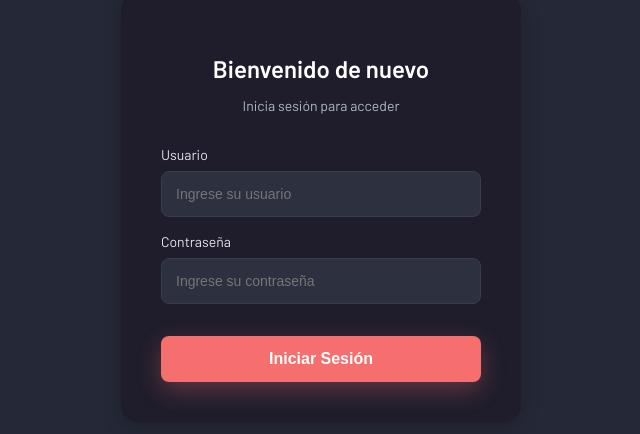
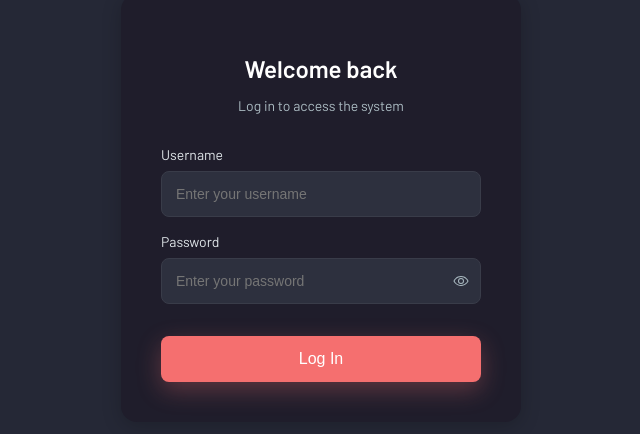
Before and after one commit to Willi005/KetchupFrontend, a React (Vite) app: page /login in a window 1280 px wide. Shown: the part 192-626 px from the top of the page, without its empty margins (319-959 px from the left). Built offline with nearby package versions, Linux system fonts and the light colour scheme.

Commit message:
order panel fixes

```diff
--- a/src/component/OrderPanel/OrderPanel.css
+++ b/src/component/OrderPanel/OrderPanel.css
@@ -9,6 +9,7 @@
     font-size: 20px;
     font-weight: 600;
     margin: 0 0 24px 0;
+    text-align: center;
 }
 
 .order-items-list {
@@ -217,7 +218,8 @@
 
 .error-txt {
     color: #ff7ca9;
-    font-size: 12px;
-    margin-top: -10px;
-    margin-bottom: 5px;
+    font-size: 14px;
+    margin-bottom: 0px;
+    margin-top: 0px;
+
 }
--- a/src/component/OrderPanel/OrderPanel.jsx
+++ b/src/component/OrderPanel/OrderPanel.jsx
@@ -205,7 +205,7 @@
                             <span className="label">Change</span>
                             {/* Lógica para mostrar '$ 0' si está vacío, o '$ ---' si falta dinero */}
                             <span className={`value ${(amountPaid && change < 0) ? 'error-txt' : ''}`}>
-                                $ {amountPaid ? (change >= 0 ? change : '---') : '0'}
+                                $ {amountPaid ? (change >= 0 ? change : '-') : '0'}
                             </span>
                         </div>
                         {change < 0 && amountPaid && <p className="error-txt">Insufficient mount</p>}
--- a/src/pages/Login/LoginPage.css
+++ b/src/pages/Login/LoginPage.css
@@ -15,14 +15,6 @@
     text-align: center;
     box-shadow: 0px 4px 20px rgba(0, 0, 0, 0.2);
 }
-
-.login-logo {
-    width: 80px;
-    height: 80px;
-    margin-bottom: 24px;
-    filter: drop-shadow(0 0 8px rgba(245, 111, 111, 0.4));
-}
-
 .login-title {
     color: #fff;
     font-size: 24px;
@@ -46,6 +38,7 @@
     display: flex;
     flex-direction: column;
     align-items: flex-start;
+    width: 100%; /* Asegura que ocupe todo el ancho */
 }
 
 .form-label {
@@ -54,20 +47,55 @@
     font-size: 14px;
 }
 
+/* Contenedor relativo para posicionar el icono del ojo */
+.password-input-wrapper {
+    position: relative;
+    width: 100%;
+}
+
 .form-input {
     width: 100%;
     background-color: #2D303E;
     border: 1px solid #393C49;
     border-radius: 8px;
     padding: 14px;
+    /* Dejamos espacio a la derecha para que el texto no se monte sobre el icono */
+    padding-right: 45px;
     color: #FFFFFF;
     font-size: 14px;
     outline: none;
     transition: border-color 0.3s ease;
 }
 
+/* Ocultar el botón nativo de "mostrar contraseña" de los navegadores (Edge, Chrome) */
+.form-input::-ms-reveal,
+.form-input::-ms-clear {
+    display: none;
+}
+
 .form-input:focus {
     border-color: #f56f6f;
+}
+
+/* Estilo para nuestro botón personalizado */
+.password-toggle-btn {
+    position: absolute;
+    right: 12px;
+    top: 50%;
+    transform: translateY(-50%);
+    background: none;
+    border: none;
+    color: #ABBBC2; /* Color base sutil */
+    cursor: pointer;
+    display: flex;
+    align-items: center;
+    justify-content: center;
+    transition: color 0.3s ease;
+    padding: 0;
+}
+
+.password-toggle-btn:hover {
+    color: #f56f6f; /* Color de acento al pasar el mouse */
 }
 
 .login-button {
@@ -78,14 +106,14 @@
     padding: 14px;
     border-radius: 8px;
     font-size: 16px;
-    font-weight: 600;
+    font-weight: 400;
     cursor: pointer;
     box-shadow: 0px 8px 24px rgba(245, 111, 111, 0.3);
     transition: all 0.3s ease;
 }
 
 .login-button:hover {
-    background-color: #ff7ca9; /* Un tono ligeramente más claro o rosado al hover */
+    background-color: #ff7ca9;
     box-shadow: 0px 8px 24px rgba(245, 111, 111, 0.5);
 }
 
--- a/src/pages/Login/LoginPage.jsx
+++ b/src/pages/Login/LoginPage.jsx
@@ -1,11 +1,16 @@
 import { useState } from 'react';
 import { useAuth } from '../../context/AuthContext.jsx';
 import { useNavigate } from 'react-router-dom';
+import { Eye, EyeSlash } from "@phosphor-icons/react";
 import './LoginPage.css';
 
 export function LoginPage() {
     const [username, setUsername] = useState('');
     const [password, setPassword] = useState('');
+
+    // Estado para controlar la visibilidad de la contraseña
+    const [showPassword, setShowPassword] = useState(false);
+
     const [error, setError] = useState('');
     const { login } = useAuth();
     const navigate = useNavigate();
@@ -15,27 +20,27 @@
         setError('');
         try {
             await login(username, password);
-            navigate('/'); // Redirigir al home tras login exitoso
+            navigate('/');
         } catch (err) {
-            setError('Credenciales inválidas. Intente nuevamente.');
+            setError('Invalid credentials. Please try again.');
         }
     };
 
     return (
         <div className="login-container">
             <div className="login-card">
-                <h2 className="login-title">Bienvenido de nuevo</h2>
-                <p className="login-subtitle">Inicia sesión para acceder</p>
+                <h2 className="login-title">Welcome back</h2>
+                <p className="login-subtitle">Log in to access the system</p>
 
                 {error && <div className="error-message">{error}</div>}
 
                 <form onSubmit={handleSubmit} className="login-form">
                     <div className="form-group">
-                        <label className="form-label">Usuario</label>
+                        <label className="form-label">Username</label>
                         <input
                             type="text"
                             className="form-input"
-                            placeholder="Ingrese su usuario"
+                            placeholder="Enter your username"
                             value={username}
                             onChange={(e) => setUsername(e.target.value)}
                             required
@@ -43,19 +48,34 @@
                     </div>
 
                     <div className="form-group">
-                        <label className="form-label">Contraseña</label>
+                        <label className="form-label">Password</label>
+                        <div className="password-input-wrapper">
                             <input
-                            type="password"
+                                // Cambiamos dinámicamente entre 'text' y 'password'
+                                type={showPassword ? "text" : "password"}
                                 className="form-input"
-                            placeholder="Ingrese su contraseña"
+                                placeholder="Enter your password"
                                 value={password}
                                 onChange={(e) => setPassword(e.target.value)}
                                 required
                             />
+                            {/* Botón para alternar visibilidad */}
+                            <button
+                                type="button" // Importante: type="button" para que no envíe el form
+                                className="password-toggle-btn"
+                                onClick={() => setShowPassword(!showPassword)}
+                            >
+                                {showPassword ? (
+                                    <EyeSlash size={16}/>
+                                ) : (
+                                    <Eye size={16}/>
+                                )}
+                            </button>
+                        </div>
                     </div>
 
                     <button type="submit" className="login-button">
-                        Iniciar Sesión
+                        Log In
                     </button>
                 </form>
             </div>
```
Lines whose indentation alone changed are shown as unchanged.
